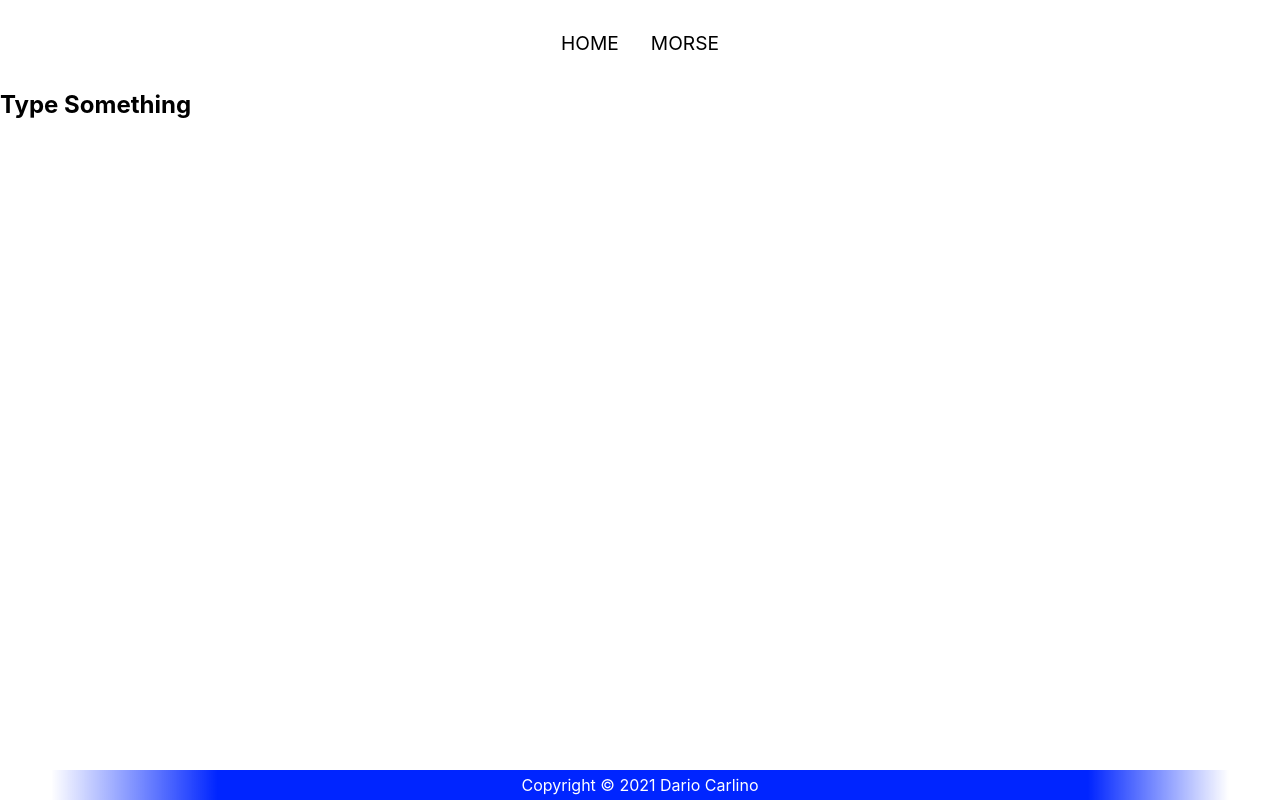
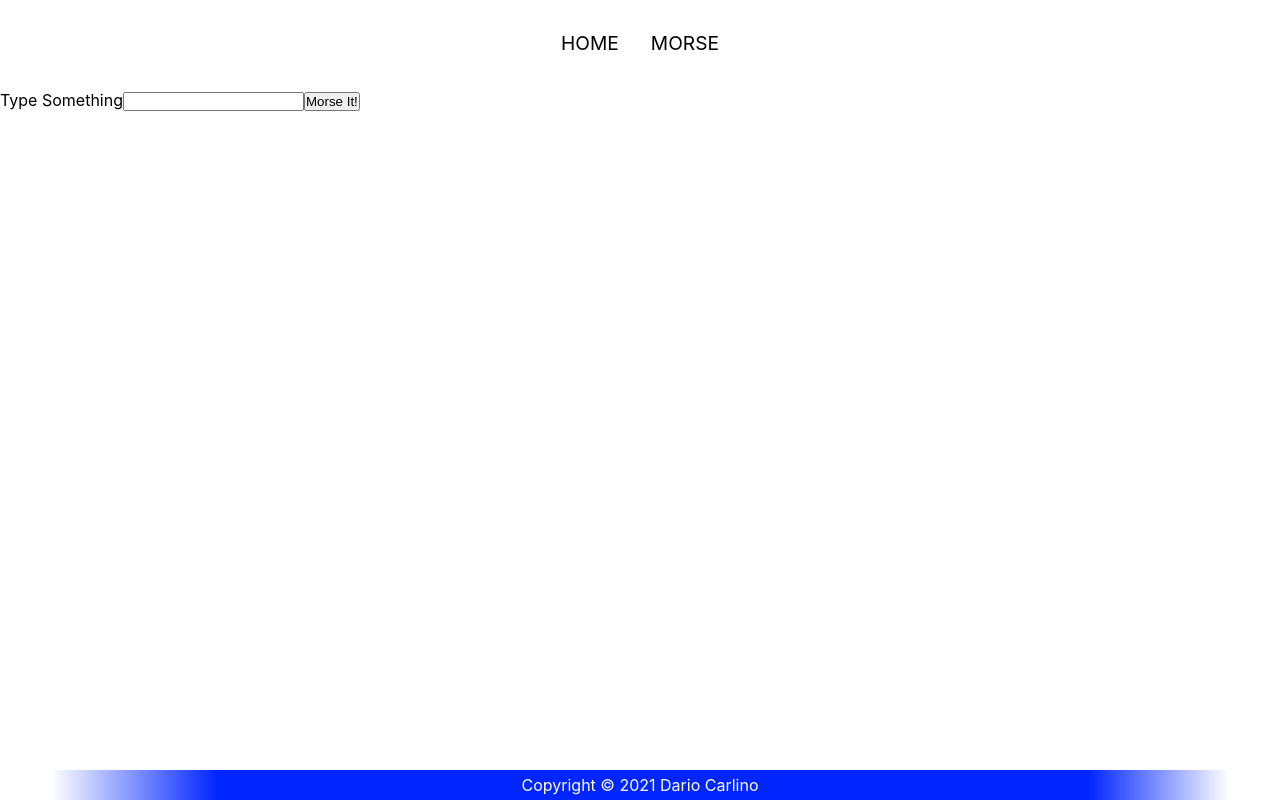
Before and after one commit to cloudymolecule/morse-it, a React (Create React App) app: page /morse in a window 1280 px wide. Built offline with nearby package versions, Linux system fonts and the light colour scheme.

Commit message:
Update Morse.js

```diff
--- a/src/components/Morse.js
+++ b/src/components/Morse.js
@@ -16,14 +16,15 @@ class Morse extends Component {
 
     handleSubmit = e => {
         e.preventDefault()
-
+        console.log('submit')
     }
 
     render() {
         return (
             <form onSubmit={this.handleSubmit} className='morse-form'>
-                <h2>Type Something</h2>
-
+                <label>Type Something</label>
+                <input onChange={this.handleChange}/>
+                <button type='submit'>Morse It!</button>
             </form>
         )
     }
```
